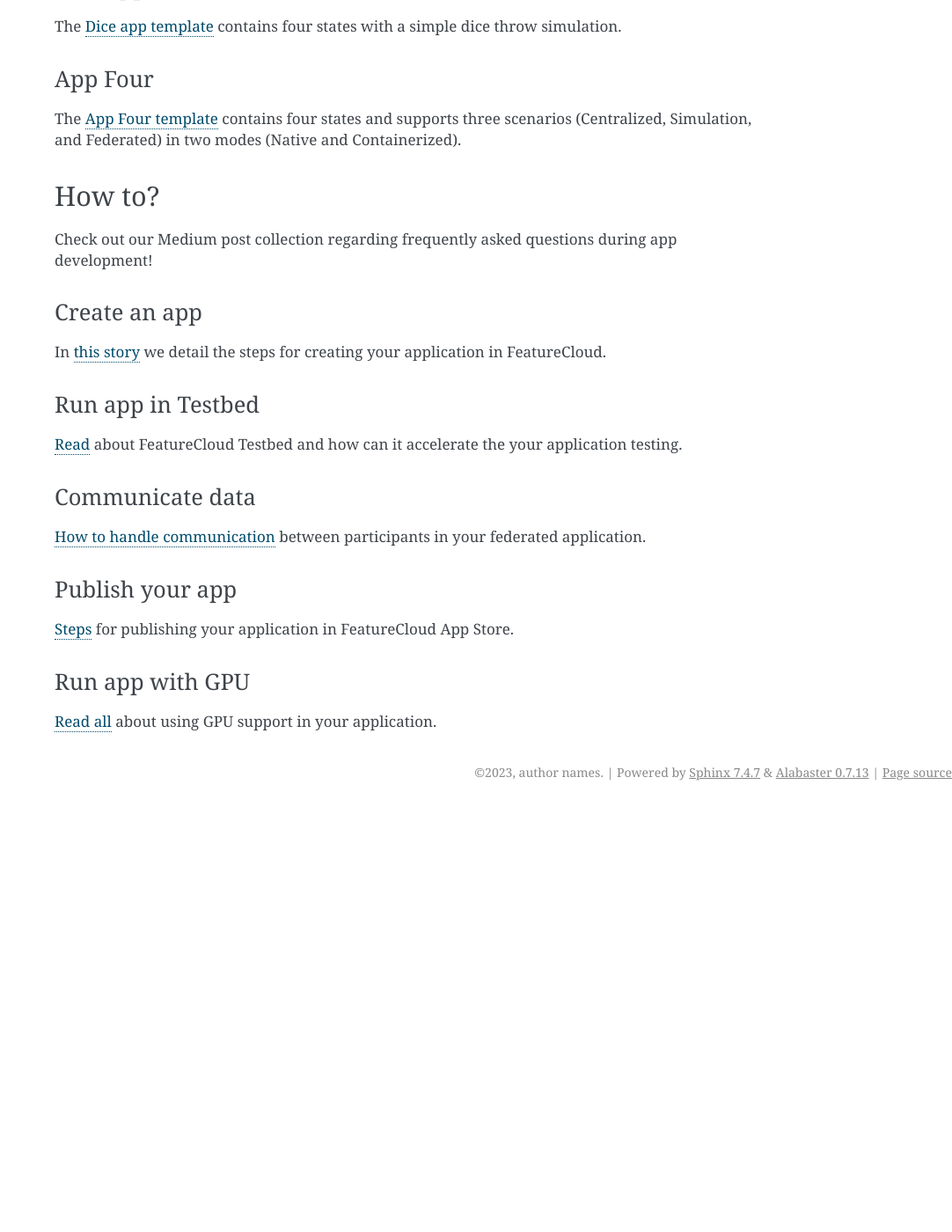
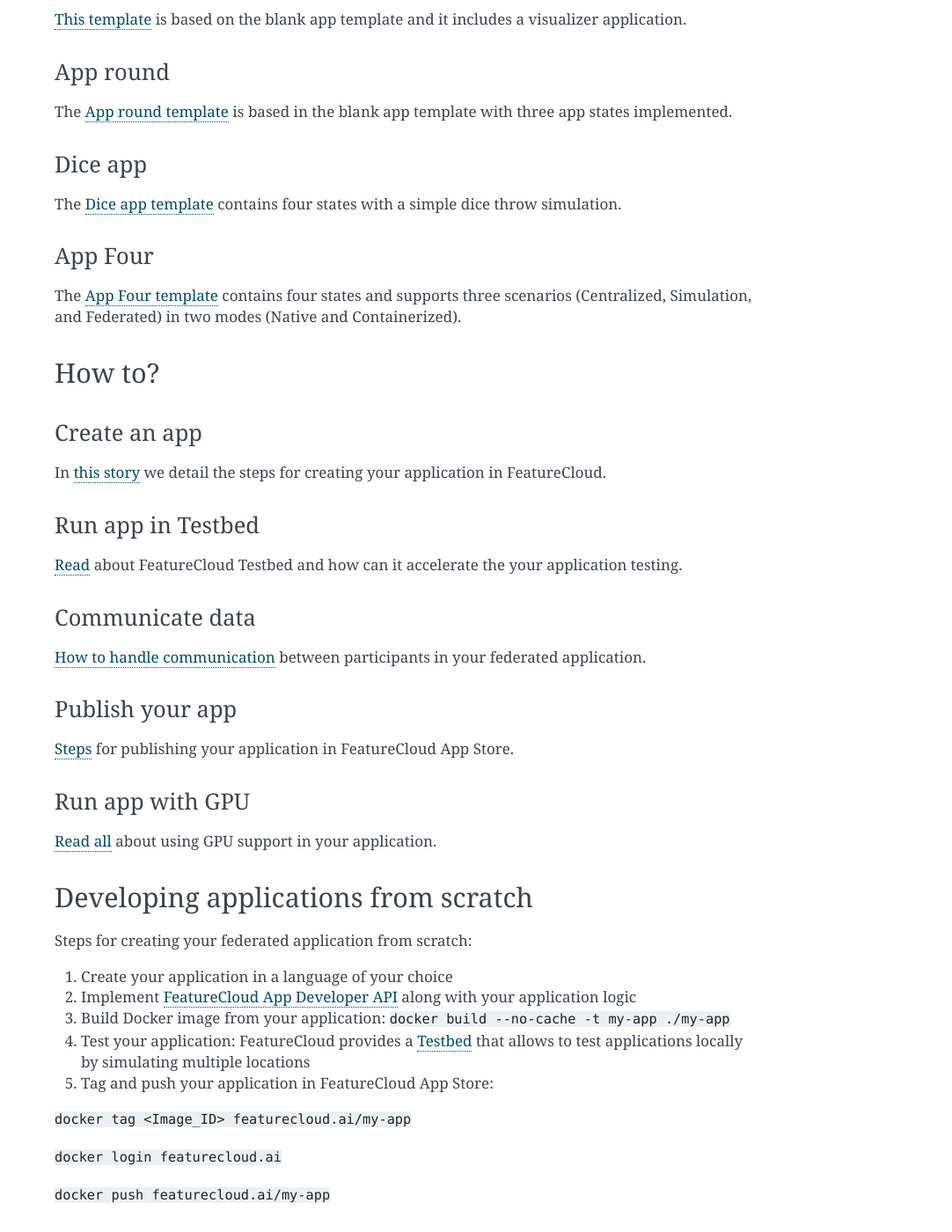
Before and after one commit to FeatureCloud/FeatureCloud, a Sphinx documentation site: the page built from docs/quick_start.rst, in a window 1280 px wide and 1400 px high, scrolled down 1516 px. Shown: the whole window at 88% size, without its empty margins (198-1280 px from the left). Built offline with Sphinx 7.4.7, drawn with Linux system fonts in a browser that asks for light colours; before the commit the page ends 2433 px from its top, so only the background shows below that; some of the changed text lies outside the part shown.

Commit message:
Updated documentation based on Julian's feedback

```diff
--- a/docs/quick_start.rst
+++ b/docs/quick_start.rst
@@ -6,7 +6,8 @@
 
 Prerequisites
 -------------
-- Python
+- `Docker <https://www.docker.com/>`_ needs to be installed
+- `Python <https://www.python.org/>`_ needs to be installed
 
 Installation
 ------------
@@ -24,6 +25,13 @@
 ========================= ==================================================
 
 More details about commands and its subcommands are available in the command line ``--help`` option
+
+Application development
+-----------------------
+There are two ways to implement applications for FeatureCloud:
+
+- App template based development (recommended)
+- Developing applications from scratch
 
 App template based development
 ------------------------------
@@ -69,7 +77,6 @@
 
 How to?
 -------
-Check out our Medium post collection regarding frequently asked questions during app development!
 
 Create an app
 ^^^^^^^^^^^^^
@@ -90,3 +97,23 @@
 Run app with GPU
 ^^^^^^^^^^^^^^^^
 `Read all <https://medium.com/developing-federated-applications-in-featurecloud/run-featurecloud-applications-with-gpu-acceleration-39cfec98f952/>`_ about using GPU support in your application.
+
+Developing applications from scratch
+------------------------------------
+Steps for creating your federated application from scratch:
+
+1. Create your application in a language of your choice
+
+2. Implement `FeatureCloud App Developer API <https://featurecloud.ai/assets/api/redoc-static.html/>`_ along with your application logic
+
+3. Build Docker image from your application: ``docker build --no-cache -t my-app ./my-app``
+
+4. Test your application: FeatureCloud provides a `Testbed <https://featurecloud.ai/development/test/>`_ that allows to test applications locally by simulating multiple locations
+
+5. Tag and push your application in FeatureCloud App Store:
+
+``docker tag <Image_ID> featurecloud.ai/my-app``
+
+``docker login featurecloud.ai``
+
+``docker push featurecloud.ai/my-app``
```
